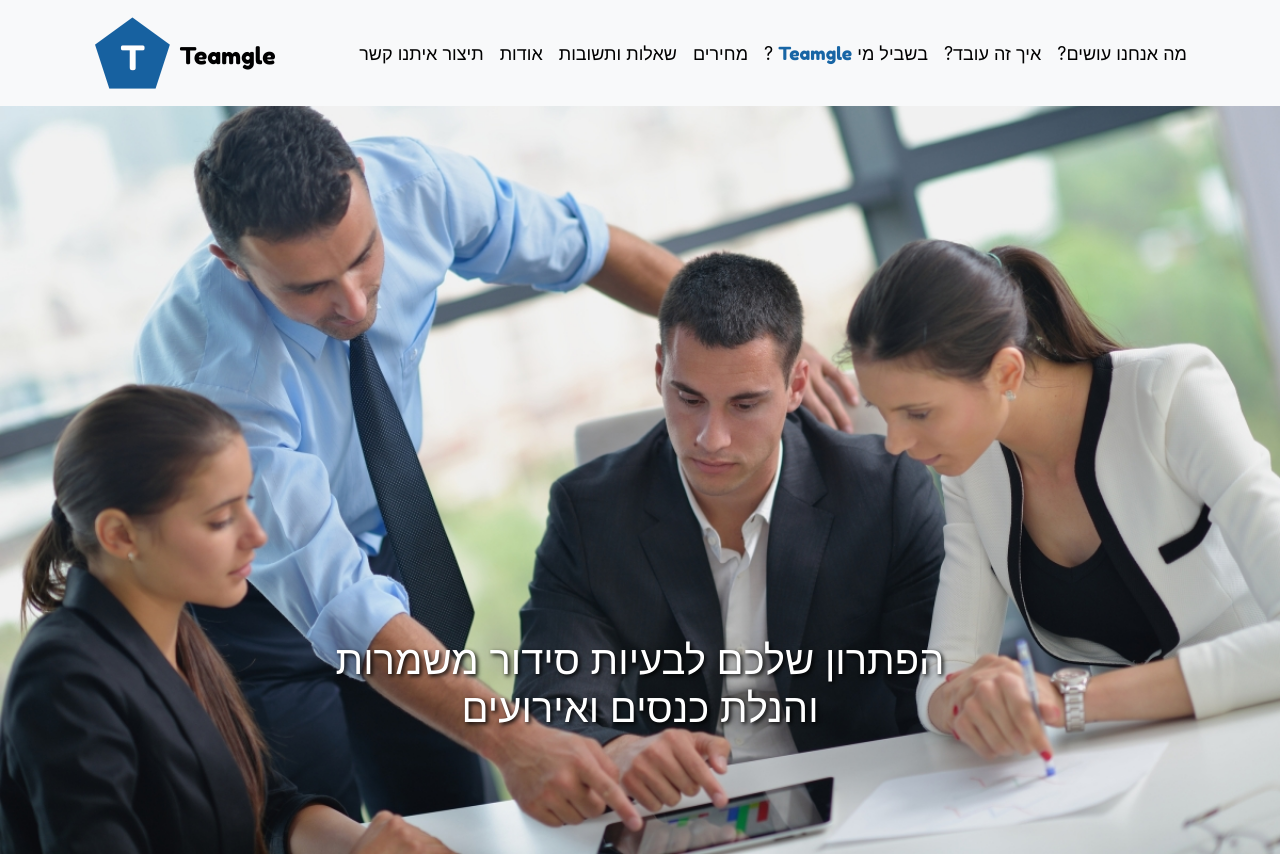
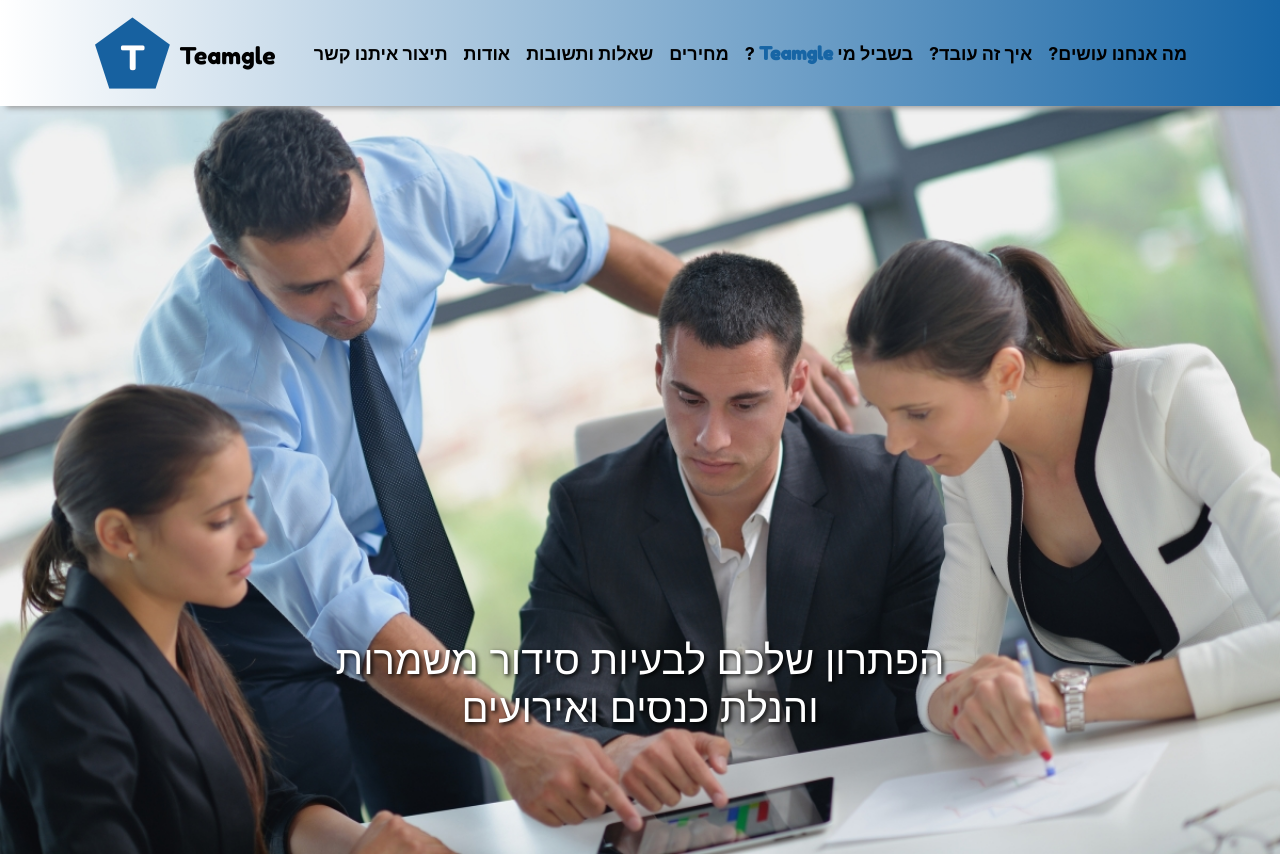
Before and after one commit to colocba/teamgle-heb, an Angular app: page /#/home in a window 1280 px wide. Shown: the top 856 px of the page. Built offline with nearby package versions, Linux system fonts and the light colour scheme; a web font is replaced by a local one; what @nicky-lenaers/ngx-scroll-to would draw is missing.

Commit message:
Changes on color and shadow navbar

```diff
--- a/src/app/navbar/navbar.component.css
+++ b/src/app/navbar/navbar.component.css
@@ -1,15 +1,19 @@
 #navbar {
     width: 100%;
     top:0;
-    box-shadow: 2px 2px black;
   }
 
 .navbar {
   direction: ltr !important;
+  background-image: linear-gradient(to right, white, #1765a5);
+  -webkit-box-shadow: 0 8px 6px -6px #999;
+  -moz-box-shadow: 0 8px 6px -6px #999;
+  box-shadow: 0 8px 6px -6px #999;
 }
 
   .navbar a {
     color: black;
+    font-weight: bold;
     font-size: 18px;
     cursor: pointer;
   }
```
Also changed, not shown: 5 other files (tests, documents, lock files or other folders).
